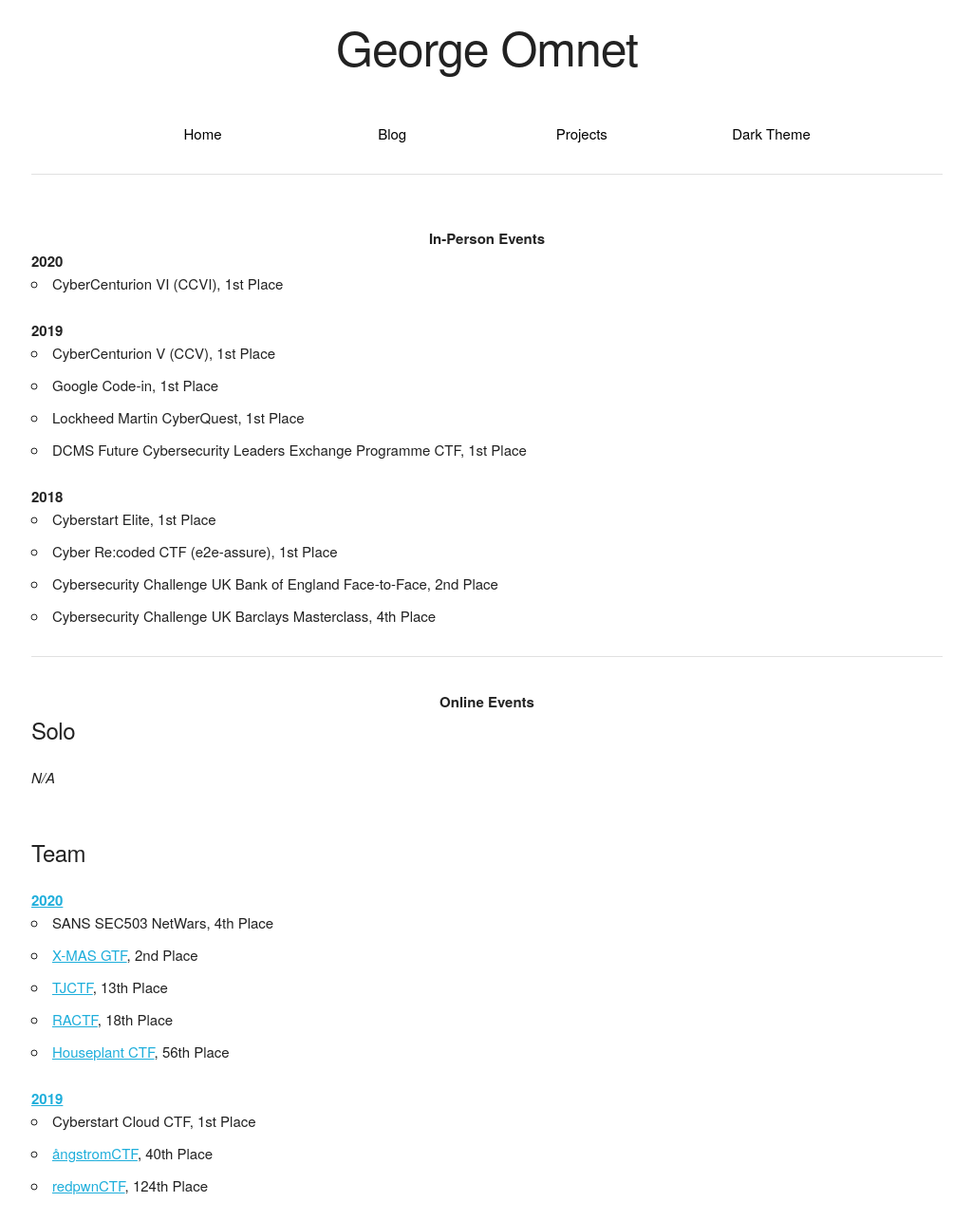
After one commit to Ge0rg3/georgeom.net, a PHP site: page /competitions.php in a window 1280 px wide. The commit adds this page. Shown: the whole page at 95% size, without its empty margins (127-1151 px from the left). Run offline with PHP 8.4, Linux system fonts and the light colour scheme.

Commit message:
Add competitions and HOF entries

```diff
--- a/public_html/assets/third-parties/dark-skeleton.css
+++ b/public_html/assets/third-parties/dark-skeleton.css
@@ -9,16 +9,10 @@
 */
 
 
-.dark {
-    color: #d3d7cf;
+.dark, .dark #navbar {
+    color: #e2e6df;
     background: #2e3436;
 }
-
-.dark #navbar {
-    background: #2e3436;
-    color: #f1f1f1;
-}
-
 
 /*
     Styling from c-mart's theme:
--- /dev/null
+++ b/public_html/competitions.php
@@ -0,0 +1,61 @@
+<?php require("../includes/header.php") ?>
+
+<!-- In-person -->
+<div class="row u-text-center">
+    <strong>In-Person Events</strong>
+</div>
+
+<strong>2020</strong>
+<ul>
+    <li>CyberCenturion VI (CCVI), 1st Place</li>
+</ul>
+
+<strong>2019</strong>
+<ul>
+    <li>CyberCenturion V (CCV), 1st Place</li>
+    <li>Google Code-in, 1st Place</li>
+    <li>Lockheed Martin CyberQuest, 1st Place</li>
+    <li>DCMS Future Cybersecurity Leaders Exchange Programme CTF, 1st Place</li>
+</ul>
+
+<strong>2018</strong>
+<ul>
+    <li>Cyberstart Elite, 1st Place</li>
+    <li>Cyber Re:coded CTF (e2e-assure), 1st Place</li>
+    <li>Cybersecurity Challenge UK Bank of England Face-to-Face, 2nd Place</li>
+    <li>Cybersecurity Challenge UK Barclays Masterclass, 4th Place</li>
+</ul>
+
+<hr>
+
+<!-- Online -->
+<div class="row u-text-center">
+    <strong>Online Events</strong>
+</div>
+
+<h5>Solo</h5>
+<em>N/A</em>
+<ul>
+</ul>
+
+<br>
+
+<h5>Team</h5>
+<strong><a href="https://ctftime.org/team/78898#rating_2020">2020</a></strong>
+<ul>
+    <li>SANS SEC503 NetWars</a>, 4th Place</li>
+    <li><a href="https://ctftime.org/event/1023">X-MAS GTF</a>, 2nd Place</li>
+    <li><a href="https://ctftime.org/event/928">TJCTF</a>, 13th Place</li>
+    <li><a href="https://ctftime.org/event/1051">RACTF</a>, 18th Place</li>
+    <li><a href="https://ctftime.org/event/997">Houseplant CTF</a>, 56th Place</li>
+</ul>
+
+<strong><a href="https://ctftime.org/team/78898#rating_2019">2019</a></strong>
+<ul>
+    <li>Cyberstart Cloud CTF, 1st Place</li>
+    <li><a href="https://ctftime.org/event/774">ångstromCTF</a>, 40th Place</li>
+    <li><a href="https://ctftime.org/event/834">redpwnCTF</a>, 124th Place</li>
+
+</ul>
+
+<?php require("../includes/footer.php") ?>
--- a/public_html/index.php
+++ b/public_html/index.php
@@ -7,10 +7,10 @@
             Hi! I'm a computer science and cybersecurity enthusiast, currently working as a Technology Degree Apprentice at Accenture UK.
         </p>
         <p>
-            This blog mostly covers bug bounty and CTF write-ups to document my work over time.
+            This blog mostly covers bug bounty and CTF write-ups to document my work over time. You can find me online here:
         </p>
-        <br>
         <div class="socials">
+            <p><a href="mailto:geogeomnet@gmail.com">Email</a></p>
             <p><a href="https://twitter.com/georgeomnet">Twitter</a></p>
             <p><a href="https://github.com/Ge0rg3/">GitHub</a></p>
             <p><a href="https://medium.com/@georgeomnet">Medium</a></p>
```
Also changed, not shown: public_html/hall-of-fames.php (added, +14 -0 lines), public_html/projects.php (+12 -1 lines), public_html/.well-known/security.txt (added).
